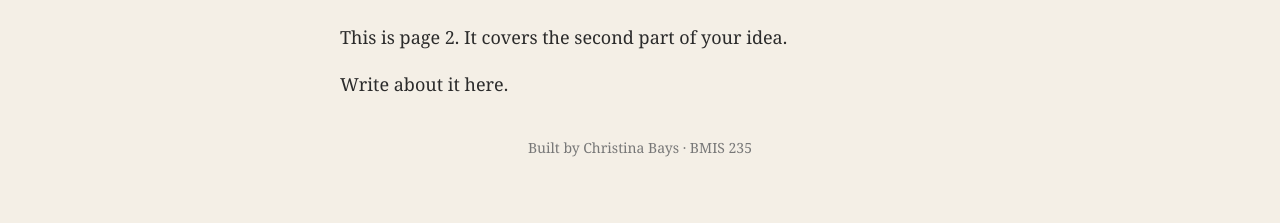
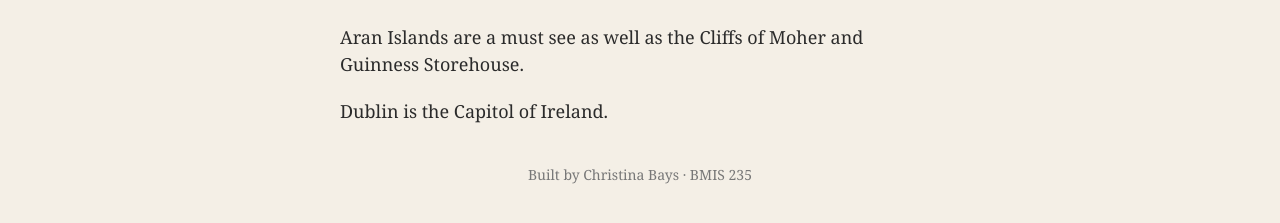
Before and after one commit to christinabays10/bmis235-html-3, a plain HTML site: page christinab.html in a window 1280 px wide. Shown: the part 171-394 px from the top of the page. Drawn offline with Linux system fonts and the light colour scheme.

Commit message:
Revise page 2 content with new attractions
Updated content to include information about Aran Islands, Cliffs of Moher, and Dublin.

```diff
--- a/christinab.html
+++ b/christinab.html
@@ -29,8 +29,8 @@
 </nav>
 
 <h1>Page 2</h1>
-<p>This is page 2. It covers the second part of your idea.</p>
-<p>Write about it here.</p>
+<p>Aran Islands are a must see as well as the Cliffs of Moher and Guinness Storehouse.</p>
+<p>Dublin is the Capitol of Ireland.</p>
 
 <!-- Footer: fill in your name -->
 <footer>Built by Christina Bays &middot; BMIS 235</footer>
```
